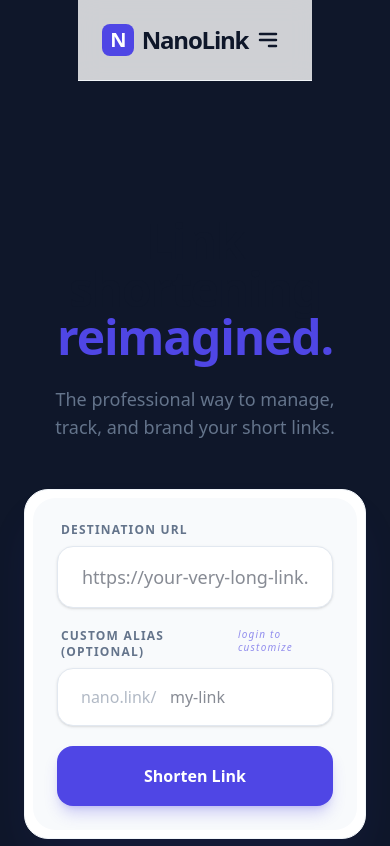
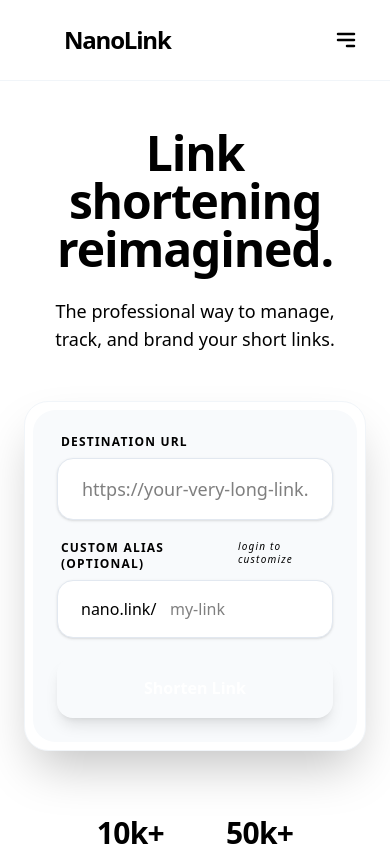
Before and after one commit to hridik-suresh/NanoLink-url_shortener, a React app in the folder frontend/: page / in a window 390 px wide. Shown: the top 846 px of the page. Built offline with nearby package versions, Linux system fonts and the light colour scheme; the HTML template or start-up script is replaced by a standard one.

Commit message:
Refactor App layout, remove ResultCard component, and update Home styles for improved UI and responsiveness.

```diff
--- a/frontend/src/App.jsx
+++ b/frontend/src/App.jsx
@@ -1,22 +1,38 @@
 import { BrowserRouter as Router, Routes, Route } from "react-router-dom";
+import Navbar from "./components/Navbar";
+import Footer from "./components/Footer";
 import Home from "./pages/Home";
-import Footer from "./components/Footer";
-import Navbar from "./components/NavBar";
+
 
 function App() {
   return (
     <Router>
-      <div className="min-h-screen bg-[#0f172a] text-slate-200 flex flex-col items-center font-sans">
+
+      <div className="min-h-screen flex flex-col bg-white font-sans selection:bg-primary/20 selection:text-primary">
+        {/* Navigation Bar */}
         <Navbar />
 
-        {/* Main Content Area */}
-        <main className="flex-1 flex flex-col items-center justify-center w-full p-6 mt-16">
+        <main className="grow w-full max-w-7xl mx-auto px-6 mb-20">
           <Routes>
             <Route path="/" element={<Home />} />
-            {/* <Route path="/stats" element={<Stats />} /> */}
+
+
+            {/* Fallback for 404 */}
+            <Route
+              path="*"
+              element={
+                <div className="flex flex-col items-center justify-center pt-20 text-center">
+                  <h1 className="text-6xl font-black text-primary">404</h1>
+                  <p className="text-secondary mt-4 text-xl">
+                    Oops! This page doesn't exist.
+                  </p>
+                </div>
+              }
+            />
           </Routes>
         </main>
 
+        {/* Footer */}
         <Footer />
       </div>
     </Router>
--- a/frontend/src/components/ResultCard.jsx
+++ /dev/null
@@ -1,43 +0,0 @@
-import { Copy, Check, ExternalLink } from "lucide-react";
-
-const ResultCard = ({ shortUrl, copied, onCopy }) => {
-  return (
-    <div className="mt-10 p-6 bg-[#0f172a]/50 border border-blue-500/20 rounded-xl animate-in fade-in slide-in-from-bottom-4 duration-500">
-      <label className="text-xs font-bold text-blue-500 uppercase tracking-widest block mb-2">
-        Generated Link
-      </label>
-      <div className="flex flex-col sm:flex-row items-center gap-4">
-        {/* The URL display */}
-        <div className="flex-1 font-mono text-lg text-blue-400 truncate w-full p-2 bg-[#1e293b] rounded border border-slate-700">
-          {shortUrl}
-        </div>
-
-        {/* Action Buttons */}
-        <div className="flex gap-2 w-full sm:w-auto">
-          <button
-            onClick={onCopy}
-            className="flex-1 sm:flex-none flex items-center justify-center gap-2 bg-slate-700 hover:bg-slate-600 px-4 py-3 rounded-lg font-medium transition-all active:scale-95"
-          >
-            {copied ? (
-              <Check size={18} className="text-green-400" />
-            ) : (
-              <Copy size={18} />
-            )}
-            <span>{copied ? "Copied!" : "Copy"}</span>
-          </button>
-
-          <a
-            href={shortUrl}
-            target="_blank"
-            rel="noreferrer"
-            className="flex items-center justify-center bg-blue-600/10 hover:bg-blue-600/20 text-blue-400 px-4 py-3 rounded-lg transition-all"
-          >
-            <ExternalLink size={18} />
-          </a>
-        </div>
-      </div>
-    </div>
-  );
-};
-
-export default ResultCard;
--- a/frontend/src/index.css
+++ b/frontend/src/index.css
@@ -1,6 +1,6 @@
 @import "tailwindcss";
 
-@theme {
+:root {
     /* Defining our rooted brand colors */
     --color-primary: #4f46e5;
     --color-primary-dark: #3730a3;
--- a/frontend/src/pages/Home.jsx
+++ b/frontend/src/pages/Home.jsx
@@ -48,7 +48,7 @@
           </div>
 
           <div className="flex flex-col md:flex-row gap-5">
-            <div className="flex-grow space-y-2 text-left">
+            <div className="grow space-y-2 text-left">
               <label className="text-xs font-bold uppercase tracking-widest text-secondary ml-1 flex justify-between">
                 Custom Alias (Optional)
                 <span className="text-[10px] lowercase text-primary/60 italic font-normal">
@@ -72,7 +72,7 @@
             <div className="flex flex-col justify-end">
               <button
                 type="submit"
-                className="bg-primary hover:bg-primary-dark text-white font-bold h-[60px] md:h-[58px] px-10 rounded-2xl transition-all shadow-lg shadow-primary/25 active:scale-95 cursor-pointer flex items-center justify-center"
+                className="bg-primary hover:bg-primary-dark text-white font-bold h-15 md:h-14.5 px-10 rounded-2xl transition-all shadow-lg shadow-primary/25 active:scale-95 cursor-pointer flex items-center justify-center"
               >
                 Shorten Link
               </button>
```
